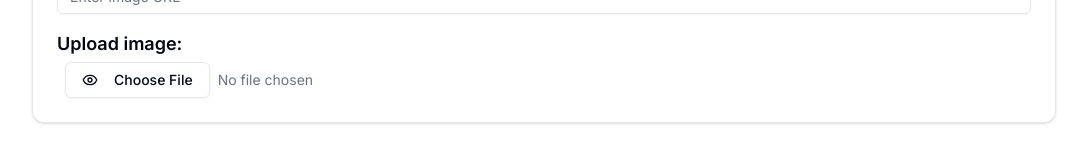
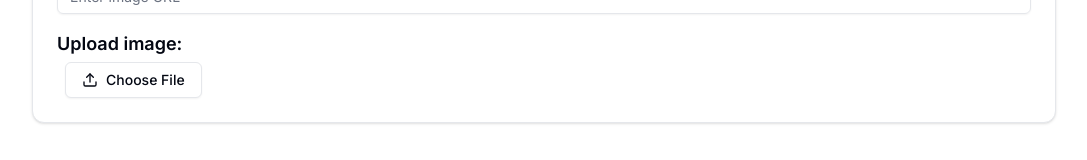
Before and after one commit to YeMyat144/colore, a Next.js app: page / in a window 1280 px wide. Shown: the part 139-299 px from the top of the page, without its empty margins (96-1183 px from the left). Built offline with nearby package versions, Linux system fonts and the light colour scheme.

Commit message:
Update icon for button

```diff
--- a/app/page.tsx
+++ b/app/page.tsx
@@ -6,7 +6,7 @@ import { Input } from "@/components/ui/input"
 import { Label } from "@/components/ui/label"
 import { Button } from "@/components/ui/button"
 import { Card, CardContent, CardHeader, CardTitle } from "@/components/ui/card"
-import { EyeIcon as UploadIcon, ClipboardCopy } from "lucide-react"
+import { UploadIcon, ClipboardCopy, RefreshCwIcon } from "lucide-react";
 import ColorPickerCursor from "../components/ColorPickerCursor"
 
 export default function ImageColorPicker() {
@@ -117,9 +117,8 @@ export default function ImageColorPicker() {
               <div className="mt-1 flex items-center space-x-2">
                 <Input type="file" id="fileUpload" onChange={handleFileUpload} accept="image/*" className="hidden" />
                 <Button onClick={() => document.getElementById("fileUpload")?.click()} variant="outline">
-                  <UploadIcon className="mr-2 h-4 w-4" /> Choose File
+                  <UploadIcon className=" h-4 w-4" /> Choose File
                 </Button>
-                <span className="text-sm text-gray-500">{imageUrl ? "File selected" : "No file chosen"}</span>
               </div>
             </div>
             {imageUrl && (
@@ -159,7 +158,7 @@ export default function ImageColorPicker() {
             className="ml-2 p-1 text-sm bg-gray-200 rounded flex items-center"
             onClick={() => copyToClipboard(lockedColor.hex)}
           >
-            <ClipboardCopy className="w-4 h-4 mr-1" /> Copy
+            <ClipboardCopy className="w-4 h-4 mr-1" />
           </button>
         </p>
         <p className="font-mono text-lg flex items-center">
@@ -168,17 +167,17 @@ export default function ImageColorPicker() {
             className="ml-2 p-1 text-sm bg-gray-200 rounded flex items-center"
             onClick={() => copyToClipboard(lockedColor.rgb)}
           >
-            <ClipboardCopy className="w-4 h-4 mr-1" /> Copy
+            <ClipboardCopy className="w-4 h-4 mr-1" />
           </button>
         </p>
       </div>
     </div>
-    <button
-      className="mt-4 px-4 py-2 bg-black text-white rounded hover:text-gray transition"
+    <br />
+    <Button variant="outline"
       onClick={() => setLockedColor(null)}
     >
-      Reset
-    </button>
+      <RefreshCwIcon/>Reset
+    </Button>
   </div>
 )}
 
```
